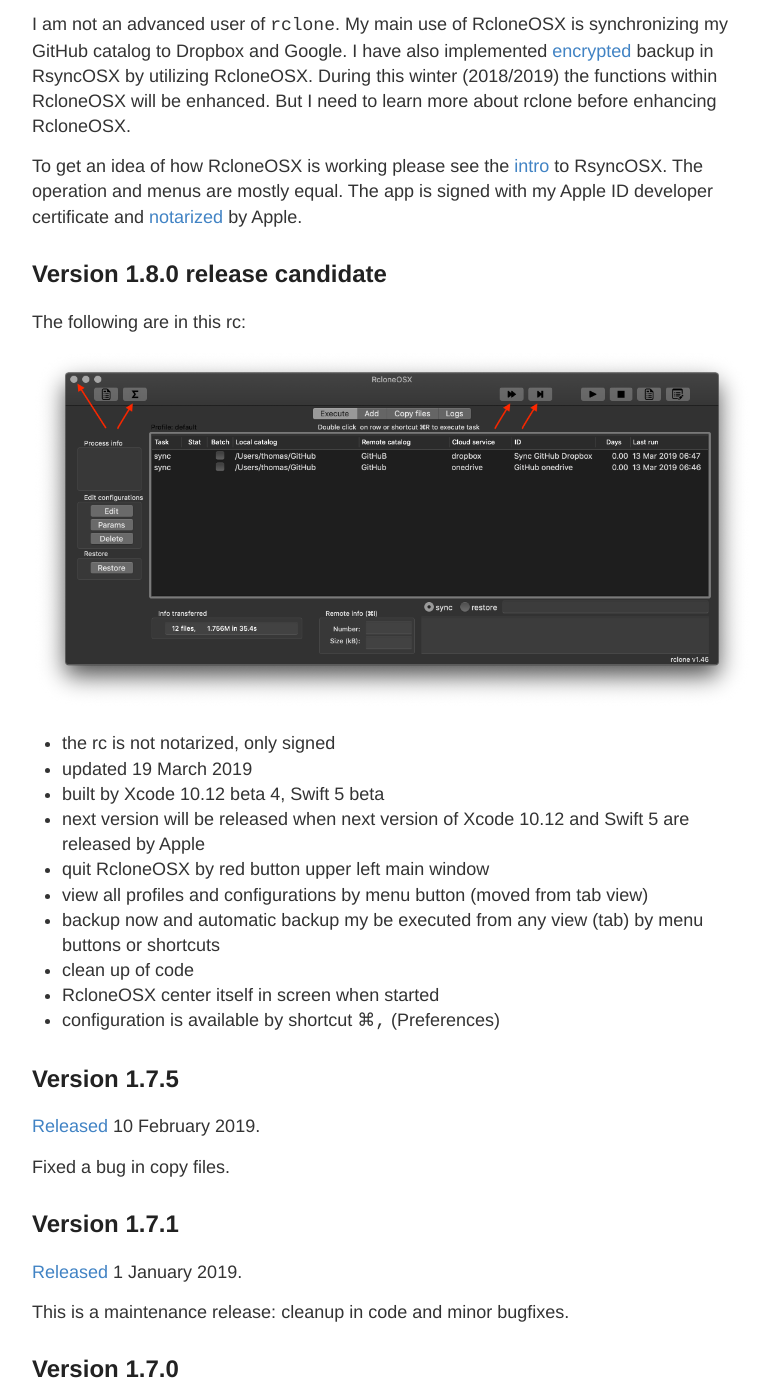
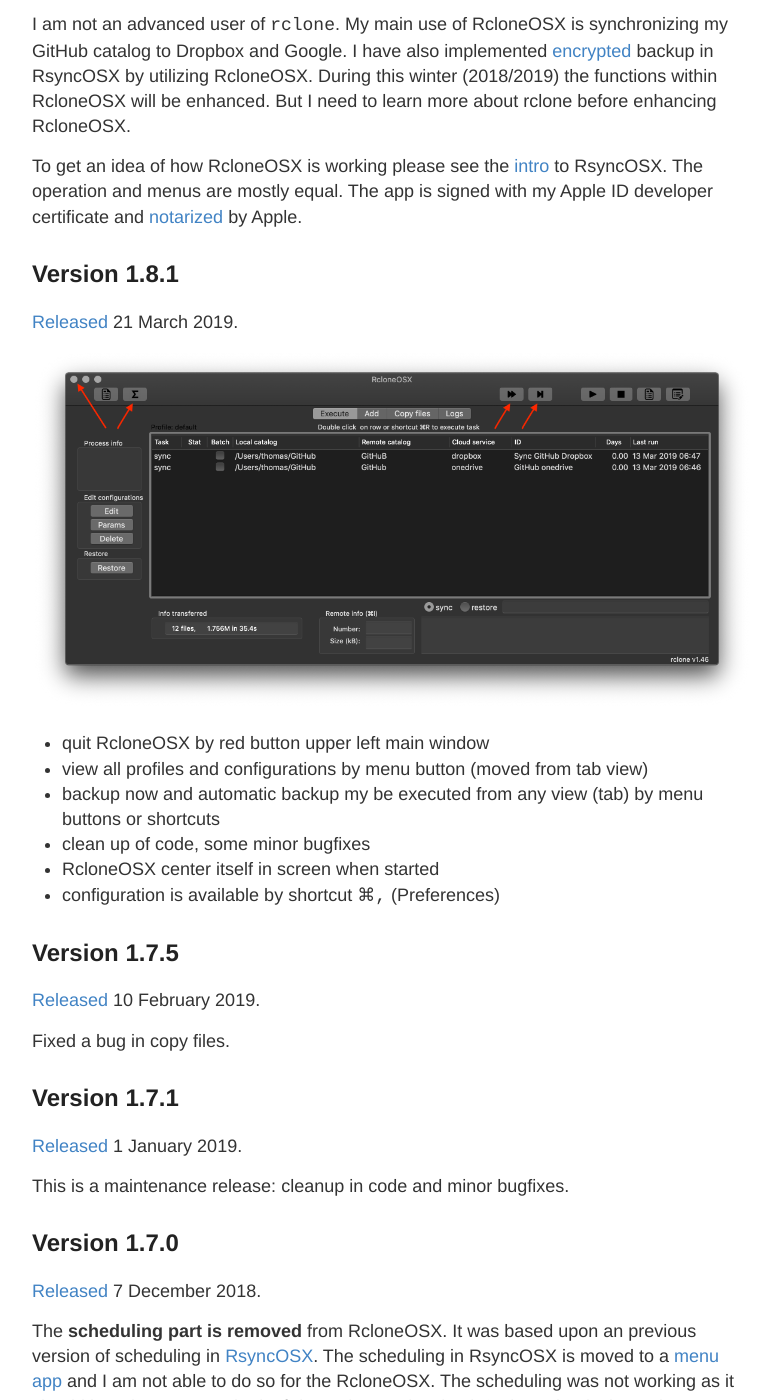
Before and after one commit to d2s/Documentation, a Jekyll site: the page built from _posts/2018-01-01-RcloneChangelog.md, in a window 1280 px wide and 1400 px high, scrolled down 423 px. Shown: the whole window, without its empty margins (248-1015 px from the left). Built offline with Jekyll 4.4.1, drawn with Linux system fonts in a browser that asks for light colours.

Commit message:
Update 2018-01-01-RcloneChangelog.md

```diff
--- a/_posts/2018-01-01-RcloneChangelog.md
+++ b/_posts/2018-01-01-RcloneChangelog.md
@@ -11,20 +11,16 @@ I am not an advanced user of `rclone`. My main use of RcloneOSX is  synchronizin
 
 To get an idea of how RcloneOSX is working please see the [intro](/Intro) to RsyncOSX. The operation and menus are mostly equal. The app is signed with my Apple ID developer certificate and [notarized](/Notarized) by Apple.
 
-## Version 1.8.0 release candidate
+## Version 1.8.1
 
-The following are in this rc:
+[Released](https://github.com/rsyncOSX/rcloneosx/releases/tag/v1.8.1) 21 March 2019.
 
 ![](/images/RsyncOSX/master/nextversionrclone/nextversion.png)
 
-- the rc is not notarized, only signed
-- updated 19 March 2019
-- built by Xcode 10.12 beta 4, Swift 5 beta
-- next version will be released when next version of Xcode 10.12 and Swift 5 are released by Apple
 - quit RcloneOSX by red button upper left main window
 - view all profiles and configurations by menu button (moved from tab view)
 - backup now and automatic backup my be executed from any view (tab) by menu buttons or shortcuts
-- clean up of code
+- clean up of code, some minor bugfixes
 - RcloneOSX center itself in screen when started
 - configuration is available by shortcut `⌘,` (Preferences)
 
```
